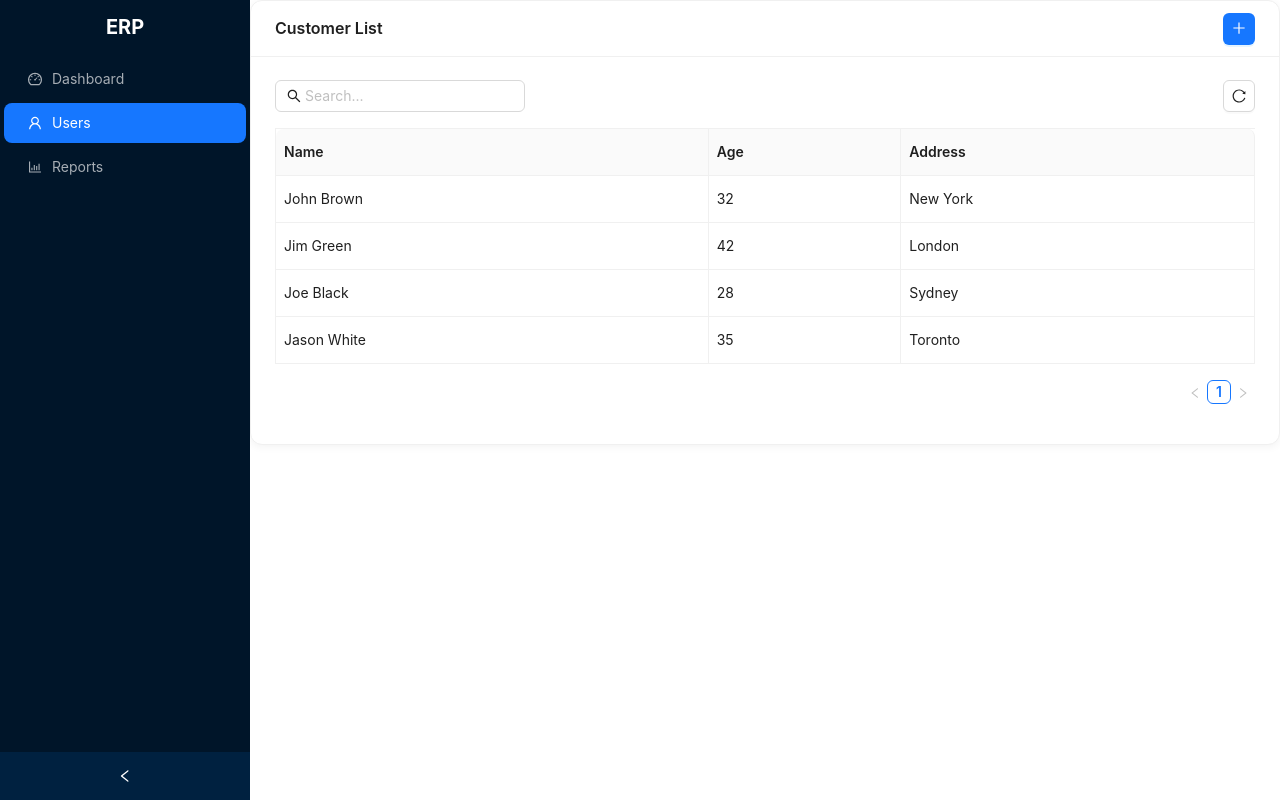
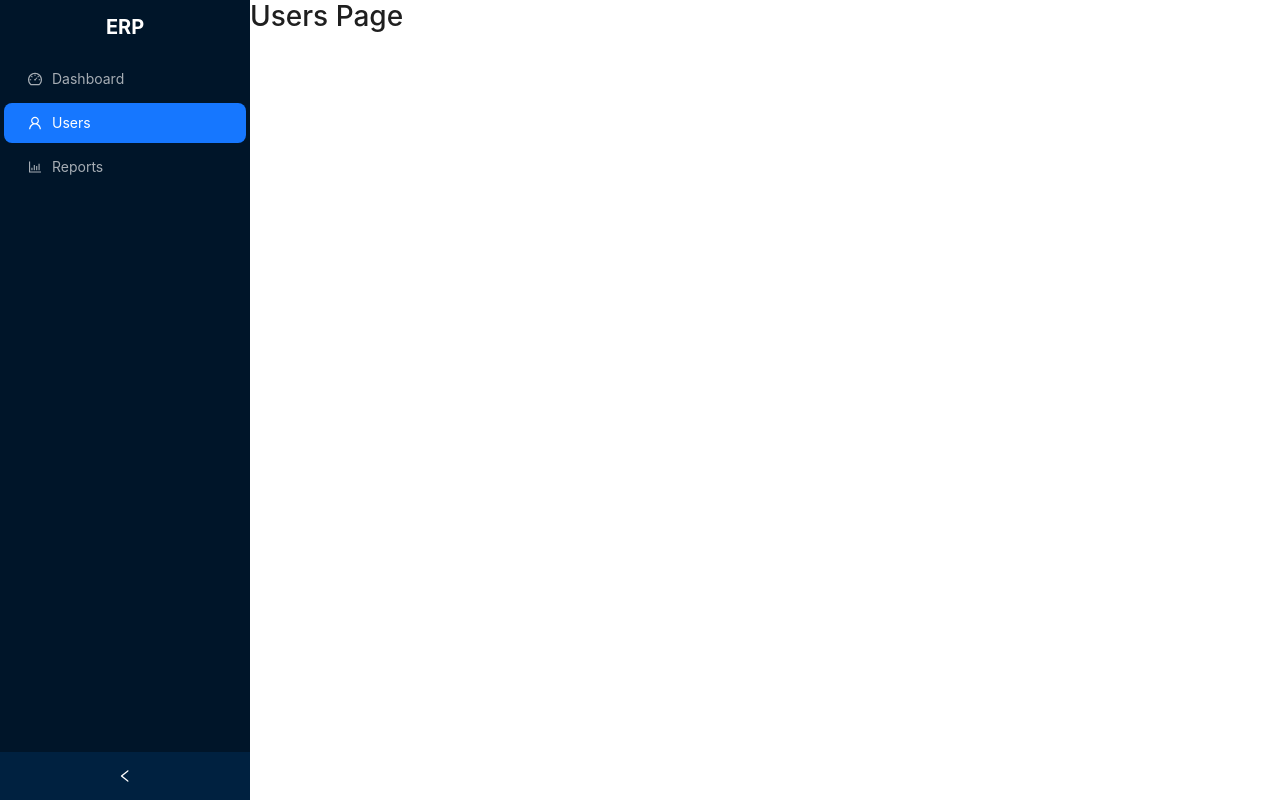
Before and after one commit to shyamsisoft/aroma-pos-backoffice, a React (Vite) app in the folder aroma-pos-app/: page /users in a window 1280 px wide. Built offline with nearby package versions, Linux system fonts and the light colour scheme.

Commit message:
Code Cleanup

```diff
--- /dev/null
+++ b/aroma-pos-app/src/Enums/ScreenMode.ts
@@ -0,0 +1 @@
+export type ScreenMode = "VIEW" | "EDIT" | "CREATE";
--- a/aroma-pos-app/src/components/FormComponent.tsx
+++ b/aroma-pos-app/src/components/APForm.tsx
@@ -21,7 +21,7 @@ export interface FormComponentProps {
 
 }
 
-const FormComponent: React.FC<FormComponentProps> = ({ schema, data, dataId, mode, onEdit, onSave, onCancel, onDelete }) => {
+export default function APForm({ schema, data, dataId, mode, onEdit, onSave, onCancel, onDelete }: FormComponentProps): React.ReactElement {
 
     const [form] = Form.useForm();
     useEffect(() => {
@@ -182,5 +182,3 @@ const FormComponent: React.FC<FormComponentProps> = ({ schema, data, dataId, mod
 
     );
 };
-
-export default FormComponent;
--- a/aroma-pos-app/src/components/APGridLayout.tsx
+++ /dev/null
@@ -1,70 +0,0 @@
-import React, { useState } from "react";
-import { Input, Table, Card, Space, Button } from "antd";
-import type { ColumnsType } from "antd/es/table";
-import { SearchOutlined, ReloadOutlined, PlusOutlined } from "@ant-design/icons";
-
-interface GridLayoutProps<T> {
-    title?: string;
-    columns: ColumnsType<T>;
-    data: T[];
-    onSearch?: (value: string) => void;
-    onRefresh?: () => void;
-}
-
-const APGridLayout = <T extends { key: React.Key }>({
-    title,
-    columns,
-    data,
-    onSearch,
-    onRefresh,
-}: GridLayoutProps<T>) => {
-    const [searchText, setSearchText] = useState("");
-
-    return (
-        <Card
-            title={title}
-            style={{ borderRadius: 12, boxShadow: "0 2px 8px rgba(0,0,0,0.05)" }}
-            extra={
-                <Button type="primary" icon={<PlusOutlined />} />
-            }
-        >
-            <Space
-                style={{
-                    marginBottom: 16,
-                    display: "flex",
-                    justifyContent: "space-between",
-                }}
-            >
-                <Input
-                    placeholder="Search..."
-                    prefix={<SearchOutlined />}
-                    value={searchText}
-                    onChange={(e) => {
-                        const value = e.target.value;
-                        setSearchText(value);
-                        onSearch?.(value); // ✅ triggers every time you type
-                    }}
-                    style={{ width: 250 }}
-                    allowClear
-                />
-                <Button
-                    icon={<ReloadOutlined />}
-                    onClick={() => {
-                        setSearchText("");
-                        onRefresh?.();
-                    }}
-                />
-            </Space>
-
-            <Table
-                columns={columns}
-                dataSource={data}
-                pagination={{ pageSize: 10 }}
-                bordered
-                size="middle"
-            />
-        </Card>
-    );
-};
-
-export default APGridLayout;
--- a/aroma-pos-app/src/pages/Dashboard.tsx
+++ b/aroma-pos-app/src/pages/Dashboard.tsx
@@ -6,7 +6,7 @@ import { Modal } from "antd";
 
 import { type FormSchema, type ProductModel } from "../types/FormFieldSchema";
 import APGrid from "../components/APGrid";
-import FormComponent from "../components/FormComponent";
+import APForm from "../components/APForm";
 import ListMasterDetailFormLayout from "../components/ListMasterDetailFormLayout";
 
 const { confirm } = Modal;
@@ -124,7 +124,7 @@ function ItemMasterPage(): JSX.Element {
                 baseColumns={columns}
                 RowClick={(record) => { handleRowClick(record); }}
             />
-            {(selectedProduct || formMode === "add") && (<FormComponent
+            {(selectedProduct || formMode === "add") && (<APForm
                 schema={formSchema}
                 mode={formMode}
                 data={formValues}
--- a/aroma-pos-app/src/pages/Reports.tsx
+++ b/aroma-pos-app/src/pages/Reports.tsx
@@ -1,14 +1,8 @@
-import React, { useState } from "react";
-
-
-export interface DynamicFormValues {
-    key?: string;
-    [field: string]: any; // Allow any dynamic field
-}
+import React from "react";
 
 const reportPage: React.FC = () => {
     return (
-        <div></div>
+        <h1>Reprorts page</h1>
     )
 };
 
--- a/aroma-pos-app/src/pages/Users.tsx
+++ b/aroma-pos-app/src/pages/Users.tsx
@@ -1,47 +1,10 @@
-import React, { useState } from "react";
-import APGridLayout from "../components/APGridLayout";
-import type { ColumnsType } from "antd/es/table";
-
-interface DataType {
-    key: string;
-    name: string;
-    age: number;
-    address: string;
-}
-
-const columns: ColumnsType<DataType> = [
-    { title: "Name", dataIndex: "name", key: "name" },
-    { title: "Age", dataIndex: "age", key: "age" },
-    { title: "Address", dataIndex: "address", key: "address" },
-];
-
-const initialData: DataType[] = [
-    { key: "1", name: "John Brown", age: 32, address: "New York" },
-    { key: "2", name: "Jim Green", age: 42, address: "London" },
-    { key: "3", name: "Joe Black", age: 28, address: "Sydney" },
-    { key: "4", name: "Jason White", age: 35, address: "Toronto" },
-];
+import React from "react";
 
 const CustomerPage: React.FC = () => {
-    const [data, setData] = useState(initialData);
 
-    const handleSearch = (value: string) => {
-        const filtered = initialData.filter((item) =>
-            item.name.toLowerCase().includes(value.toLowerCase())
-        );
-        setData(filtered);
-    };
-
-    const handleRefresh = () => setData(initialData);
 
     return (
-        <APGridLayout
-            title="Customer List"
-            columns={columns}
-            data={data}
-            onSearch={handleSearch}
-            onRefresh={handleRefresh}
-        />
+        <h1>Users Page</h1>
     );
 };
 
```
Also changed, not shown: aroma-pos-app/src/components/Heading.tsx (deleted, +0 -53 lines).
